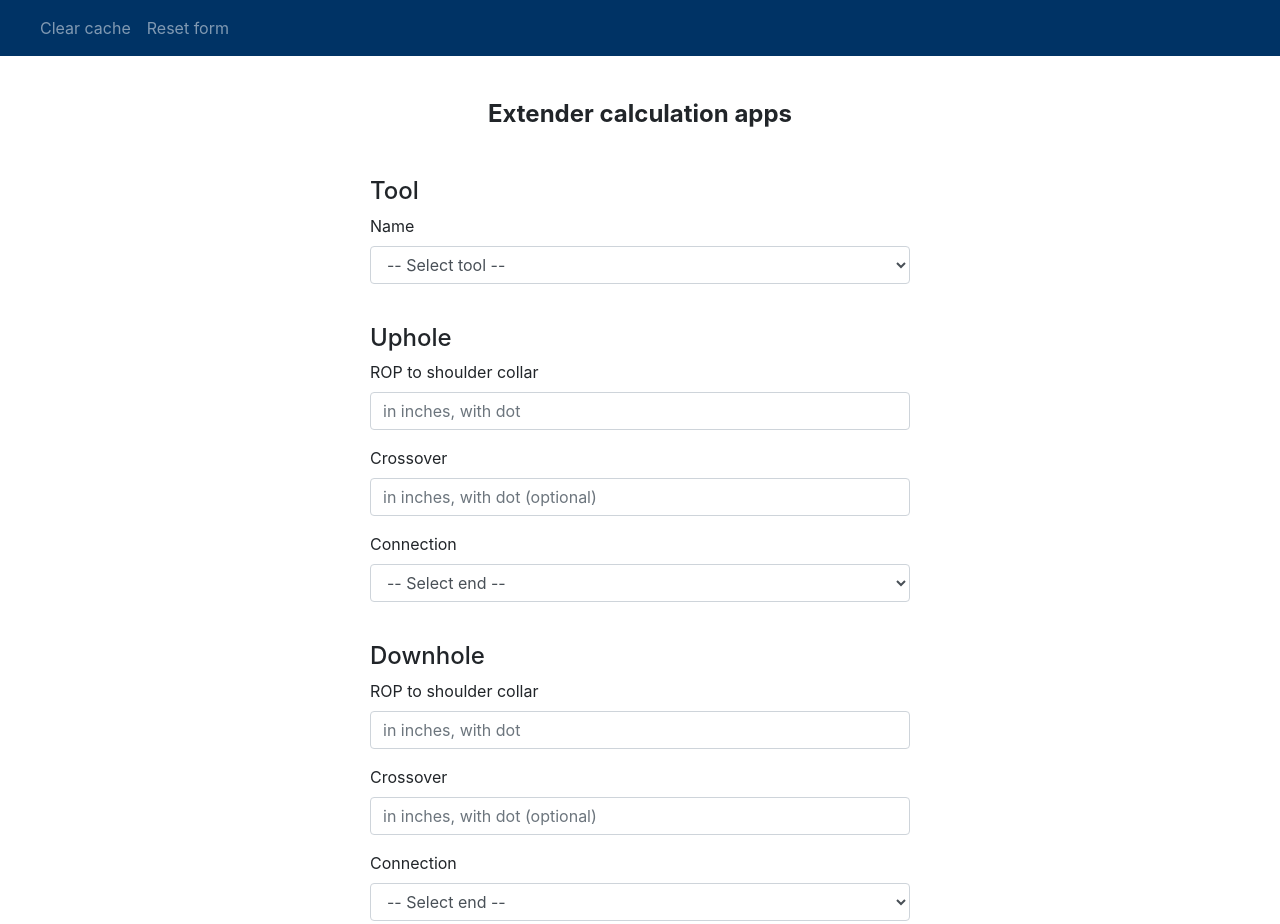
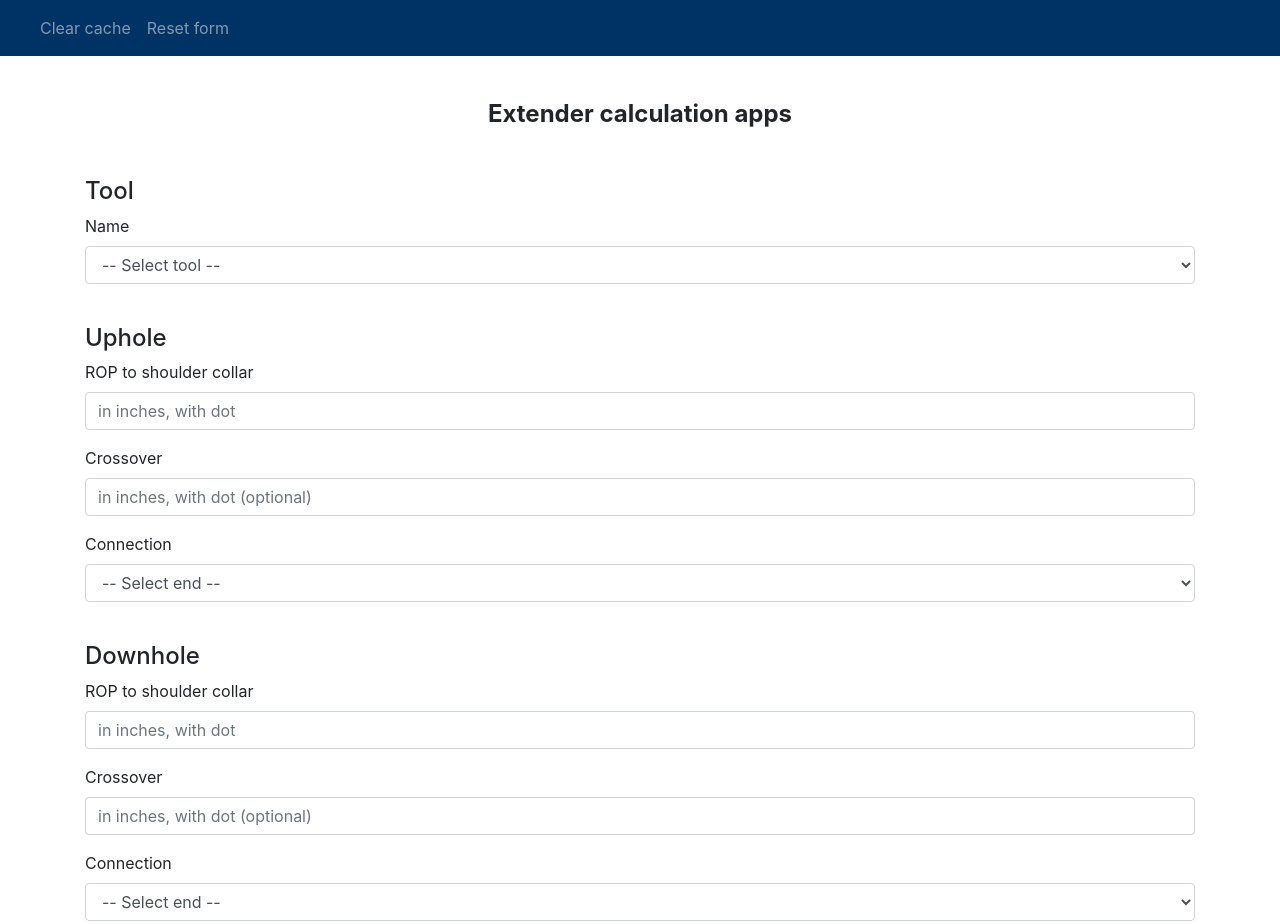
Before and after one commit to binancepwx1/slb-prods, a plain HTML site: page index.html in a window 1280 px wide. Shown: the top 924 px of the page. Drawn offline with Linux system fonts and the light colour scheme.

Commit message:
set row to wider angle

```diff
--- a/index.html
+++ b/index.html
@@ -59,7 +59,7 @@
 <!-- FORM ELEMENT -->
   <div class="container" id="form_wrapper" style="display: block;">
     <div class="row">
-      <div class="col-xs-0 offset-xs-0 col-sm-6 offset-sm-3" style="border: 0px solid red;">
+      <div class="col-xs-0 offset-xs-0 col-sm-12" style="border: 0px solid red;">
         <form id="calc_form">
           <h4>Tool</h4>
           <div class="form-group">
```
